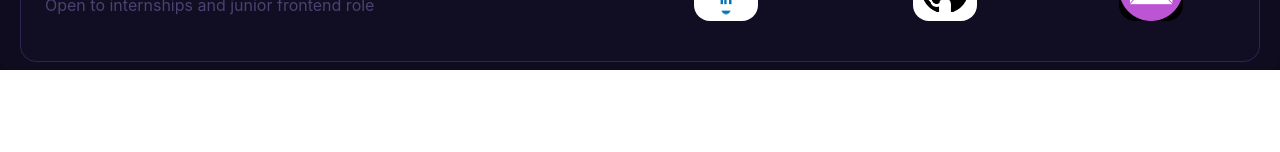
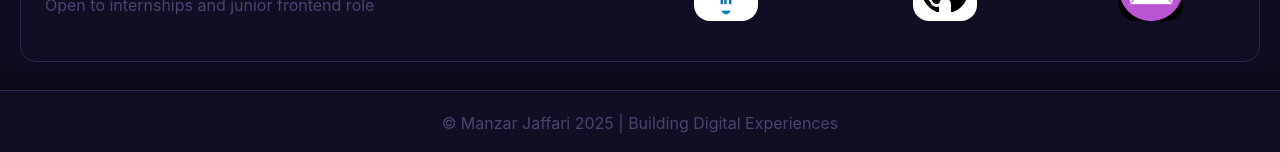
Before and after one commit to ManzarAbbass/My_Portfolio, a React (Vite) app in the folder My_Portfolio/: page / in a window 1280 px wide. Shown: the part 1481-1633 px from the top of the page. Before the commit the page ends 1551 px from the top, so only its background shows below. Built offline with nearby package versions, Linux system fonts and the light colour scheme.

Commit message:
footer is also completed

```diff
--- a/My_Portfolio/src/App.jsx
+++ b/My_Portfolio/src/App.jsx
@@ -55,7 +55,7 @@ const App = () => {
     projectinfo: "Bulid a Lazy Loading Image to clear the Concept of Intersection Observer. And Optimize Performance of the website."
   }]
   return (
-    <main className='bg-brand-bg min-h-screen '>
+    <main className='bg-brand-bg  min-h-screen '>
       <div className='px-6 border-b border-brand-border'>
         <Navbar />
       </div>
@@ -78,7 +78,7 @@ const App = () => {
       <div id="contact" className="px-4 py-2 sm:px-5 md:px-5 bg-brand-dark rounded-xl">
         <Contact />
       </div>
-      <div className='footer'>
+      <div className='footer bg-brand-cell  border-t border-brand-border-chip p-5 mt-5 flex justify-center'>
         <FooterSec/>
       </div>
     </main>
--- a/My_Portfolio/src/Components/Contact.jsx
+++ b/My_Portfolio/src/Components/Contact.jsx
@@ -15,15 +15,15 @@ const Contact = () => {
             {/* Links Section */}
             <div className="grid grid-cols-2 gap-8 sm:gap-12 md:flex md:gap-20 md:justify-end">
                 <a href="https://www.linkedin.com/in/manzarjaffari/" target="_blank" rel="noopener noreferrer" className="flex flex-row items-center gap-3">
-                    <img src={linkedin} alt="LogoLinkedin" className="w-12 h-12 sm:w-14 sm:h-14 md:w-16 md:h-16 rounded-2xl" />
+                    <img src={linkedin} alt="LogoLinkedin" className="w-10 h-10 sm:w-14 sm:h-14 md:w-16 md:h-16 rounded-2xl" />
                     <p className="text-brand-mid">Linkedin</p>
                 </a>
                 <a href="https://github.com/ManzarAbbass" target="_blank" rel="noopener noreferrer" className="flex flex-row items-center gap-3">
-                    <img src={github} alt="Logogithub" className="w-12 h-12 sm:w-14 sm:h-14 md:w-16 md:h-16 rounded-2xl" />
+                    <img src={github} alt="Logogithub" className="w-10 h-10 sm:w-14 sm:h-14 md:w-16 md:h-16 rounded-2xl" />
                     <p className="text-brand-mid">Github</p>
                 </a>
                 <a href="https://mail.google.com/mail/?view=cm&fs=1&to=manzarja32@gmail.com" target="_blank" rel="noopener noreferrer" className="flex flex-row items-center gap-3">
-                    <img src={gmail} alt="Logogmail" className="w-12 h-12 sm:w-14 sm:h-14 md:w-16 md:h-16 rounded-2xl" />
+                    <img src={gmail} alt="Logogmail" className="w-10 h-10 sm:w-14 sm:h-14 md:w-16 md:h-16 rounded-2xl" />
                     <p className="text-brand-mid">Email</p>
                 </a>
             </div>
--- a/My_Portfolio/src/Components/footer.jsx
+++ b/My_Portfolio/src/Components/footer.jsx
@@ -1,7 +1,7 @@
 const FooterSec = () => {
   return (
     <>
-      <p className="text-sm md:text-base"></p>
+      <p className="text-brand-muted text-sm md:text-base">© Manzar Jaffari 2025 | Building Digital Experiences</p>
     </>
   )
 }
--- a/My_Portfolio/src/index.css
+++ b/My_Portfolio/src/index.css
@@ -19,3 +19,7 @@
 html{
   scroll-behavior: smooth;
 }
+
+html, body {
+  @apply bg-brand-bg; /* Tailwind class apply karne ka tariqa */
+}
```
